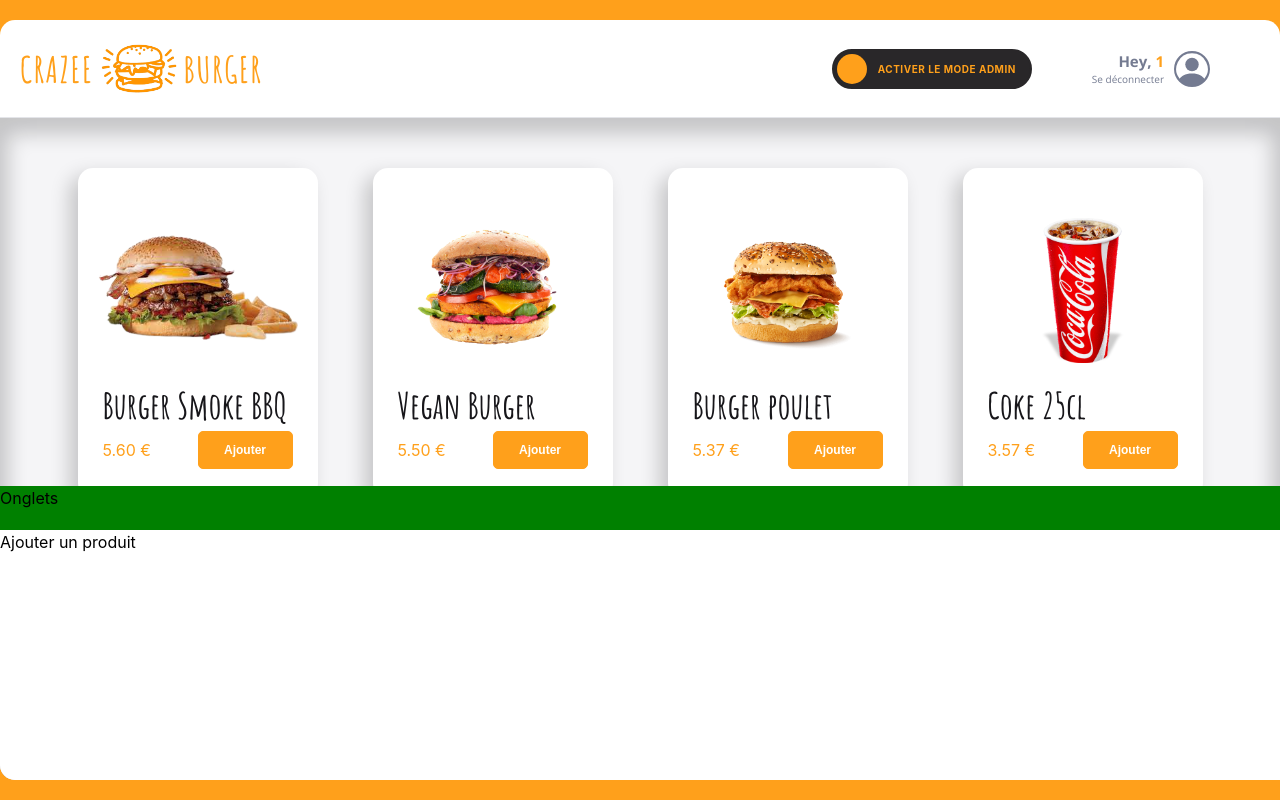
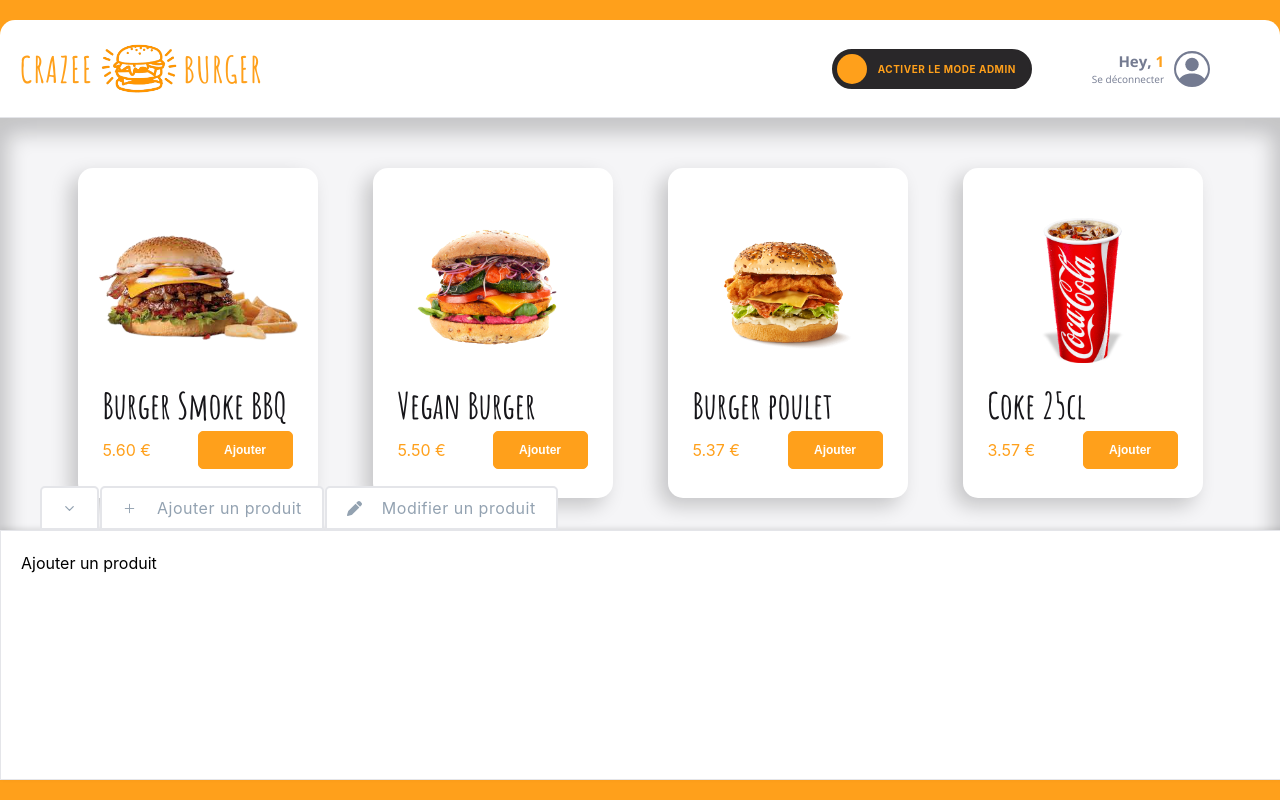
Before and after one commit to michelschmitt68/crazee-burger, a React (Vite) app: page /order/1 in a window 1280 px wide. Built offline with nearby package versions, Linux system fonts and the light colour scheme; grey boxes are pictures that could not be loaded.

Commit message:
💄  F07: OrderPage < PanelAdmin < Add style for panel admin

```diff
--- a/src/components/pages/order/OrderPage.jsx
+++ b/src/components/pages/order/OrderPage.jsx
@@ -4,7 +4,6 @@
 import styled from "styled-components";
 import { theme } from "../../../theme";
 import { useParams } from "react-router-dom";
-import PanelAdmin from "./PanelAdmin/PanelAdmin";
 
 const OrderPage = () => {
 
@@ -15,7 +14,6 @@
     <div className="container">
       <Navbar username={username} />
       <Main />
-
     </div>
   </OrderPageStyled>
   )
--- a/src/components/pages/order/PanelAdmin/PanelAdmin.jsx
+++ b/src/components/pages/order/PanelAdmin/PanelAdmin.jsx
@@ -1,5 +1,9 @@
 import styled from "styled-components";
 import { theme } from "../../../../theme";
+import TabAdmin from "./tabAdmin";
+import { FiChevronDown } from "react-icons/fi";
+import { IoAdd } from "react-icons/io5";
+import { FaPen } from "react-icons/fa6";
 
 
 
@@ -8,7 +12,20 @@
 
   return (
     <PanelAdminStyled>
-      <div className="onglets">Onglets</div>
+      <div className="onglets">
+        <TabAdmin
+            Icon={<FiChevronDown className="icon" />}
+            inputValue=""
+        />
+        <TabAdmin
+            Icon={<IoAdd  className="icon"/>}
+            inputValue="Ajouter un produit"
+        />
+        <TabAdmin
+            Icon={<FaPen className="icon"/>}
+            inputValue="Modifier un produit"
+        />
+      </div>
       <div className="description">Ajouter un produit</div>
     </PanelAdminStyled>
   )
@@ -21,7 +38,6 @@
   position: fixed;
   bottom: 20px;
   width: 1400px;
-  background-color: white;
   z-index: 1;
   display: flex;
   flex-direction: column;
@@ -30,13 +46,19 @@
 
 
   .onglets{
-    height: 44px;
-    background-color: green;
+    margin-left: 5vh;
+    display: inline-flex;
+    align-items: center;
+    gap: 1px;
   }
 
   .description{
     height: 250px;
-  }
+    background-color: white;
+    border: 1px solid ${theme.colors.greyLight};
+    padding: 20px;
+    box-shadow: 0 -2px 5px rgba(0, 0, 0, 0.1);
+}
 
 
 
--- /dev/null
+++ b/src/components/pages/order/PanelAdmin/TabAdmin.jsx
@@ -0,0 +1,41 @@
+import styled from "styled-components";
+import PropTypes from 'prop-types';
+import { theme } from "../../../../theme";
+
+
+const TabAdmin = ({Icon, inputValue}) => {
+  return (
+    <TabAdminStyled>
+      {Icon && Icon}
+      {inputValue}
+
+    </TabAdminStyled>
+  )
+}
+
+export default TabAdmin
+
+
+TabAdmin.propTypes = {
+    Icon: PropTypes.element,
+    inputValue: PropTypes.string
+  };
+
+const TabAdminStyled = styled.div`
+    display: flex;
+    align-items: center;
+    padding: 20px;
+    gap: 20px;
+    height: 44px;
+    background-color: ${theme.colors.white};
+    border: 2px solid ${theme.colors.greyLight};
+    color: ${theme.colors.greySemiDark};
+    letter-spacing: 0.5px;
+    border-top-left-radius: ${theme.borderRadius.round};
+    border-top-right-radius: ${theme.borderRadius.round};
+    z-index: 2;
+    cursor: pointer;
+    .icon{
+        font-size: 15px;
+    }
+`;
```
